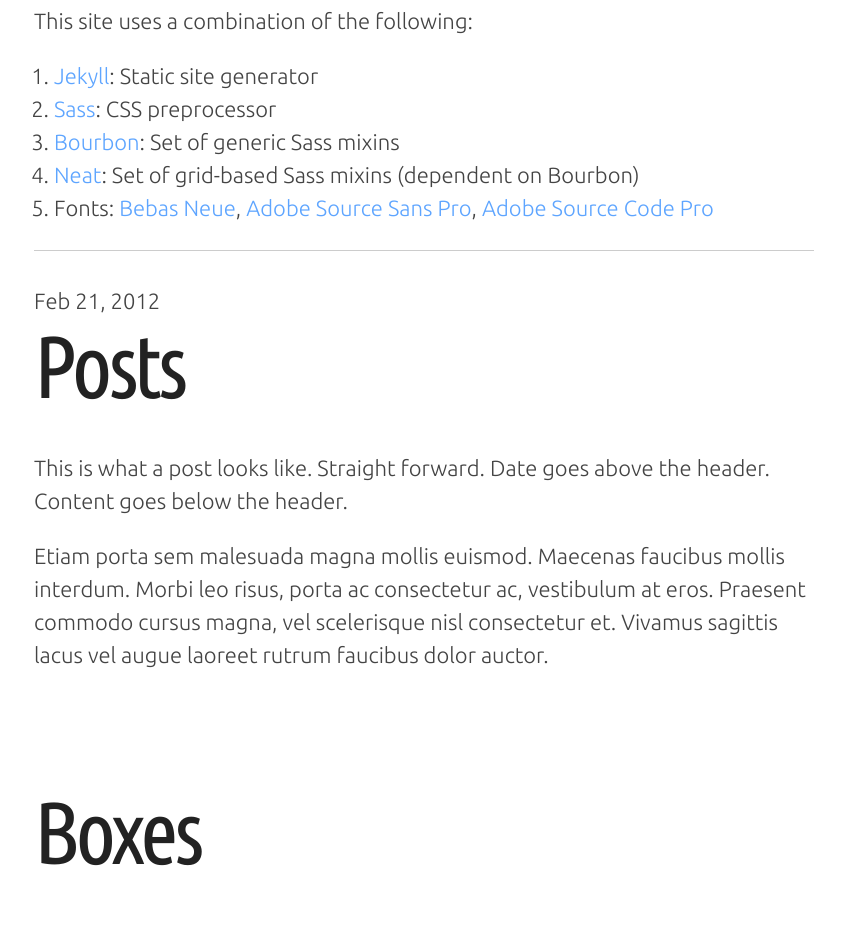
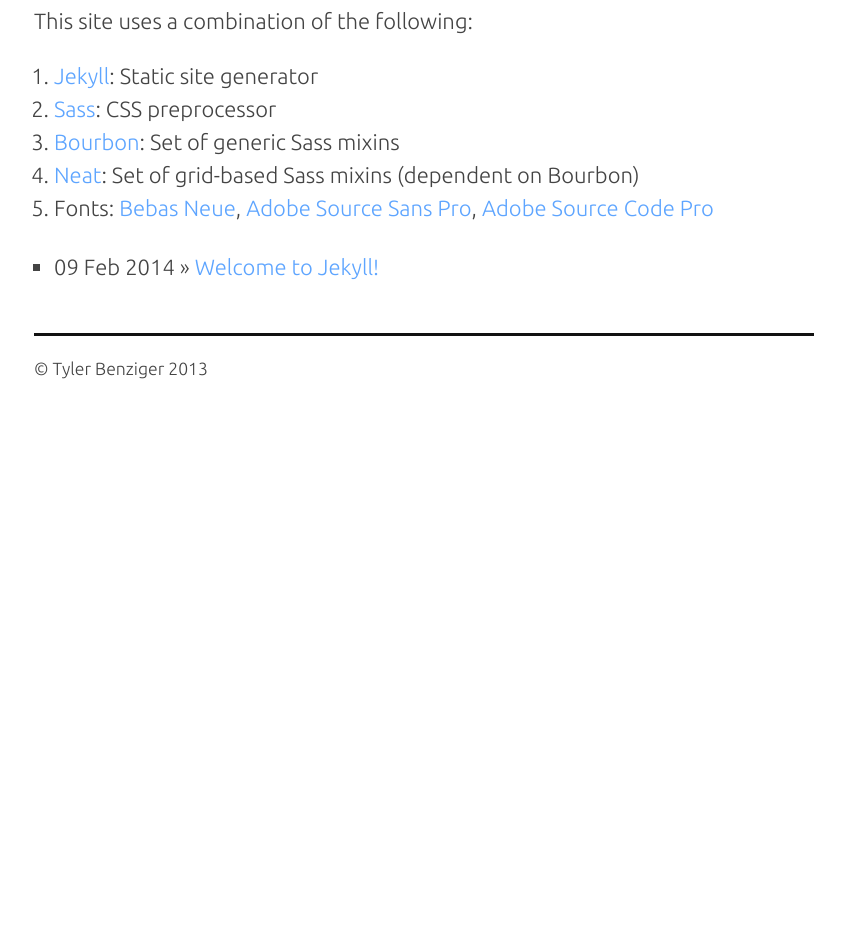
Before and after one commit to blamarvt/blamarvt.github.io, a Jekyll site: the page built from index.html, in a window 1280 px wide. Shown: the part 376-1328 px from the top of the page, without its empty margins (216-1061 px from the left). Built offline with Jekyll 4.4.1, drawn with Linux system fonts in a browser that asks for light colours; Markdown is read by kramdown in place of the engine named in the settings; after the commit the page ends 900 px from its top, so only the background shows below that.

Commit message:
Posts on front page

```diff
--- a/index.html
+++ b/index.html
@@ -22,39 +22,10 @@
 
 <br />
 
-<article class="post no-border">
-    <div class="post-header">
-        <p class="date">Feb 21, 2012</p>
-        <h1>Posts</h1>
-    </div>
-    <div class="post-body">
-      <p>
-        This is what a post looks like. Straight forward. Date goes above the header. Content goes below the header.
-      </p>
-      <p>Etiam porta sem malesuada magna mollis euismod. Maecenas faucibus mollis interdum. Morbi leo risus, porta ac consectetur ac, vestibulum at eros. Praesent commodo cursus magna, vel scelerisque nisl consectetur et. Vivamus sagittis lacus vel augue laoreet rutrum faucibus dolor auctor.</p>
-    </div>
-</article>
+<ul>
+{% for post in site.posts %}
+  <li><span>{{ post.date | date_to_string }}</span> &raquo; <a href="{{ post.url }}">{{ post.title }}</a></li>
+{% endfor %}
+</ul>
 
-<h1>Boxes</h1>
-<div id="projects">
-  {% for page in site.pages %}
-    {% if page.box == true %}
-      {% if page.link %}
-        <a class="project" href="{{ page.link }}">
-      {% else %}
-        <a class="project" href="{{ page.url | replace: '/index.html', '' }}">
-      {% endif %}
-          <div class="project-header">
-              <h2>
-                  {{ page.title }}
-              </h2>
-          </div>
-          <div class="project-body">
-            <p>
-                {{ page.summary }}
-            </p>
-          </div>
-        </a>
-    {% endif %}
-  {% endfor %}
 </div>
```
